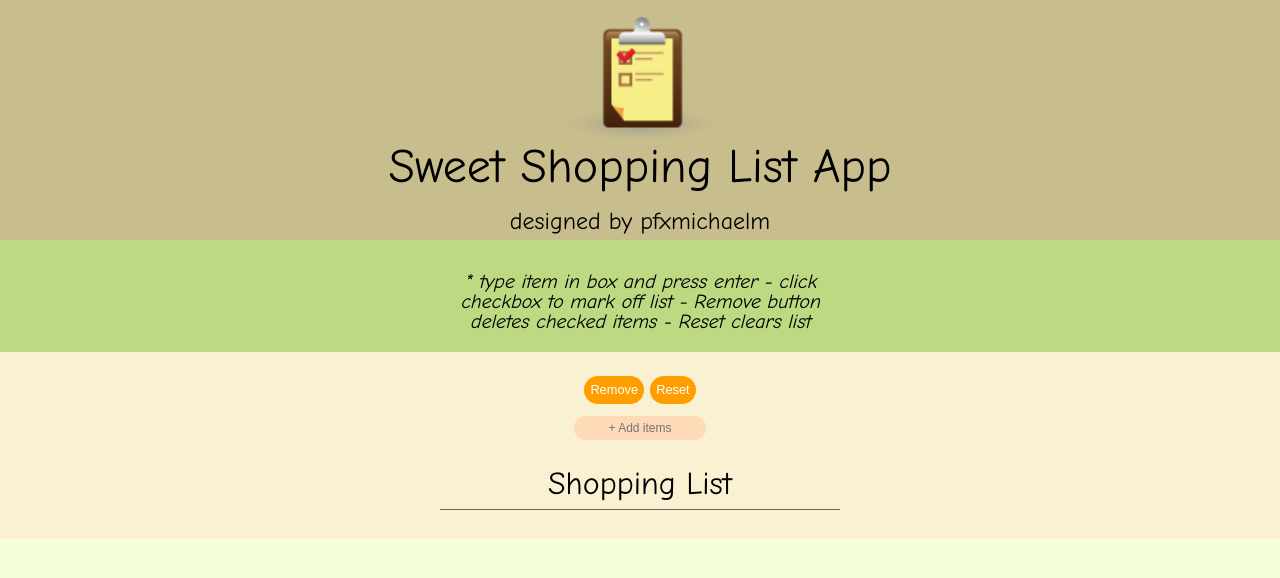
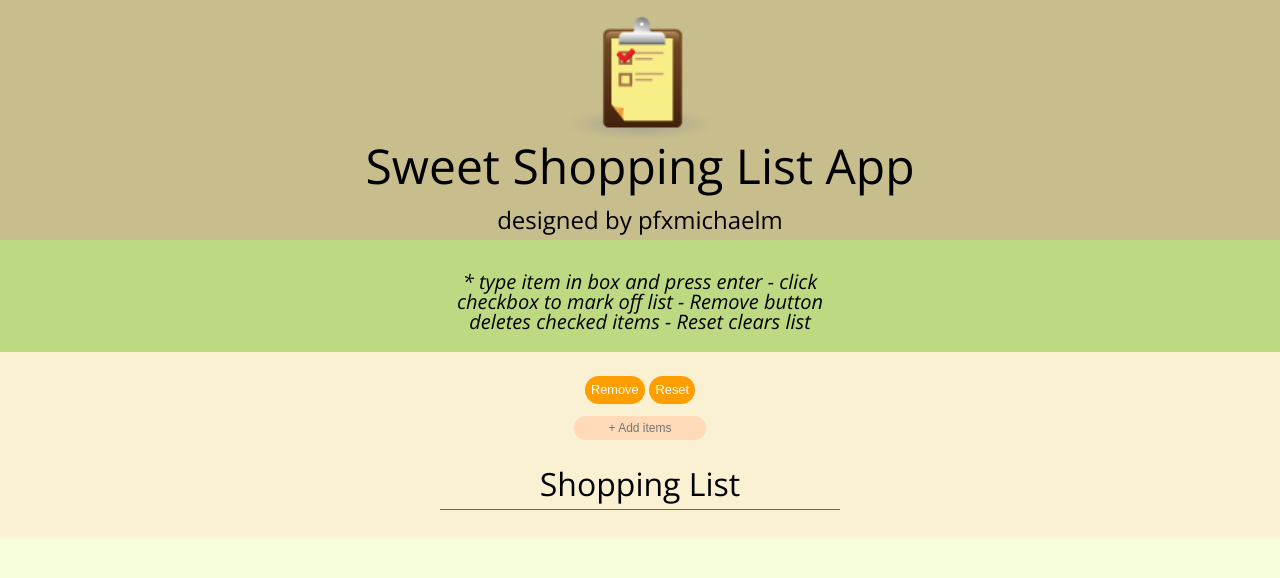
Before and after one commit to pfxmichaelm/shopping-list, a plain HTML site: page index.html in a window 1280 px wide. Drawn offline with nearby package versions, Linux system fonts and the light colour scheme.

Commit message:
change fonts

```diff
--- a/css/main.css
+++ b/css/main.css
@@ -1,7 +1,8 @@
 body {
 	background-color: #F5FFD9;
 	text-align: center;
-	font-family: "Comic Sans MS", arial, sans-serif;
+	/*font-family: "Comic Sans MS", arial, sans-serif;*/
+	font-family: 'Open Sans', sans-serif;
 }
 
 hr {
--- a/index.html
+++ b/index.html
@@ -8,6 +8,7 @@
     <link rel="stylesheet" href="css/reset.css">
     <link rel="stylesheet" href="css/main.css">
     <link href="//maxcdn.bootstrapcdn.com/font-awesome/4.2.0/css/font-awesome.min.css" rel="stylesheet">
+    <link href='http://fonts.googleapis.com/css?family=Open+Sans:400italic,400,700&subset=latin,cyrillic-ext' rel='stylesheet' type='text/css'>
     <!--<link href="css/font-awesome.min.css" rel="stylesheet">-->
     <script src="http://code.jquery.com/jquery.min.js"></script>
     <script src="js/app.js"></script>
```
